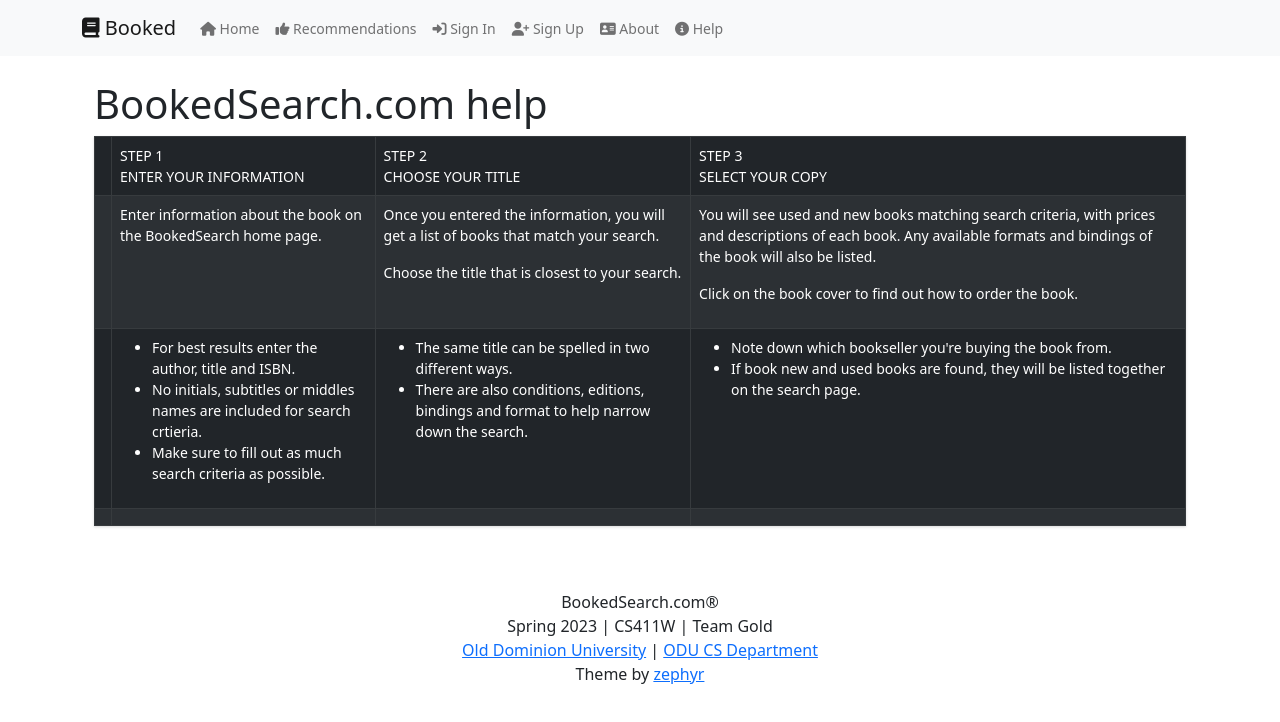
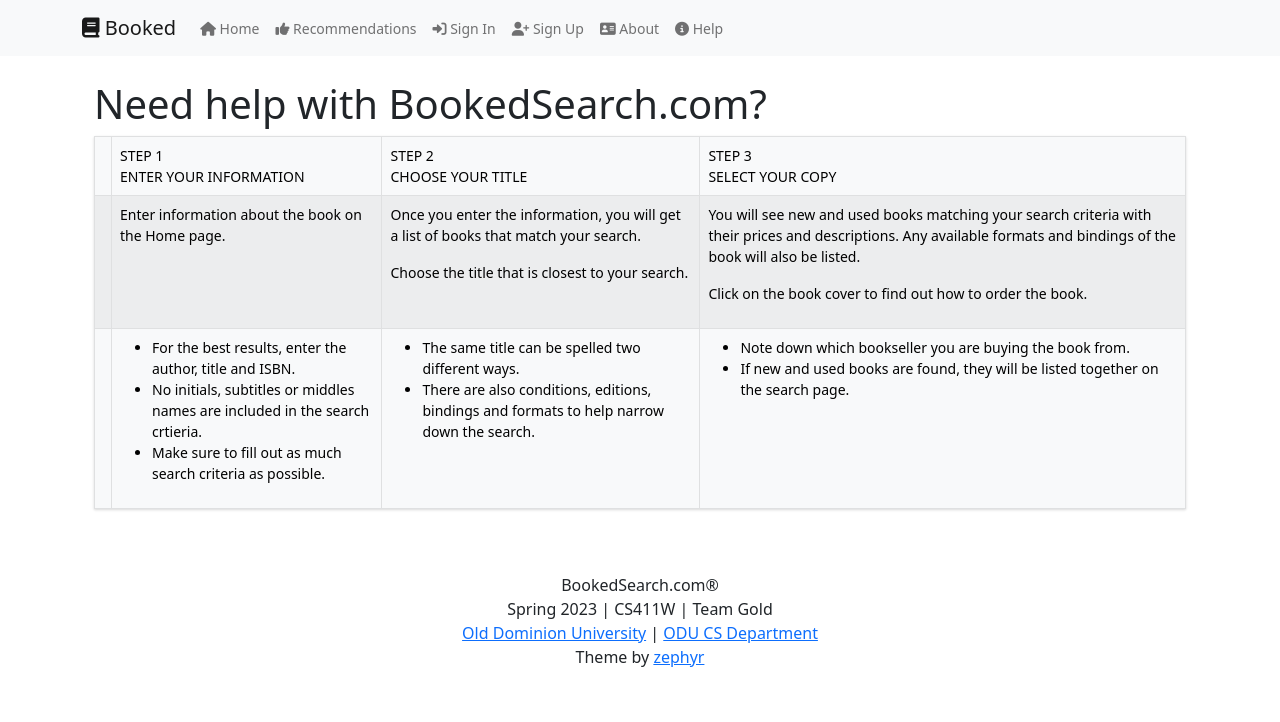
Before and after one commit to lvSojen/2023-Spring-CS411W-GOLD, a React (Create React App) app in the folder frontend/: page /help in a window 1280 px wide. Shown: the top 722 px of the page. Built offline with nearby package versions, Linux system fonts and the light colour scheme.

Commit message:
Edits made to Help Page

```diff
--- a/frontend/src/components/common/HelpComp.js
+++ b/frontend/src/components/common/HelpComp.js
@@ -2,7 +2,7 @@
 import React from "react"
 function HelpComp() {
   return (
-    <Table striped bordered hover variant="dark">
+    <Table striped bordered variant="light">
       <thead>
         <tr>
           <th></th>
@@ -24,11 +24,11 @@
           <td></td>
           <td>
              <p>
-                Enter information about the book on the BookedSearch home page.
+                Enter information about the book on the Home page.
             </p>
             </td>
           <td><p>
-                Once you entered the information, you will get a list of books that match your search.
+                Once you enter the information, you will get a list of books that match your search.
             </p>
             <p>
                 Choose the title that is closest to your search.
@@ -36,7 +36,7 @@
             </td>
           <td>
             <p>
-                You will see used and new books matching search criteria, with prices and descriptions of each book.
+                You will see new and used books matching your search criteria with their prices and descriptions.
                 Any available formats and bindings of the book will also be listed.
             </p>
             <p>
@@ -50,10 +50,10 @@
           <td>
             <ul>
                 <li>
-                    For best results enter the author, title and ISBN.
+                    For the best results, enter the author, title and ISBN.
                 </li>
                 <li>
-                    No initials, subtitles or middles names are included for search crtieria.
+                    No initials, subtitles or middles names are included in the search crtieria.
                 </li>
                 <li>
                     Make sure to fill out as much search criteria as possible.
@@ -63,30 +63,30 @@
           <td>
             <ul>
                 <li>
-                    The same title can be spelled in two different ways.
+                    The same title can be spelled two different ways.
                 </li>
                 <li>
-                    There are also conditions, editions, bindings and format to help narrow down the search.
+                    There are also conditions, editions, bindings and formats to help narrow down the search.
                 </li>
             </ul>
           </td>
           <td>
             <ul>
                 <li>
-                    Note down which bookseller you're buying the book from.
+                    Note down which bookseller you are buying the book from.
                 </li>
                 <li>
-                    If book new and used books are found, they will be listed together on the search page.
+                    If new and used books are found, they will be listed together on the search page.
                 </li>
             </ul>
           </td>
         </tr>
-        <tr>
+        {/* <tr>
           <td></td>
           <td></td>
           <td></td>
           <td></td>
-        </tr>
+        </tr> */}
       </tbody>
     </Table>
   );
--- a/frontend/src/screens/HelpScreen.js
+++ b/frontend/src/screens/HelpScreen.js
@@ -5,7 +5,7 @@
 function HelpScreen() {
   return (
     <Container className="py-3">
-      <h1>BookedSearch.com help</h1>
+      <h1>Need help with BookedSearch.com?</h1>
       <HelpComp/>
     </Container>
   )
```
